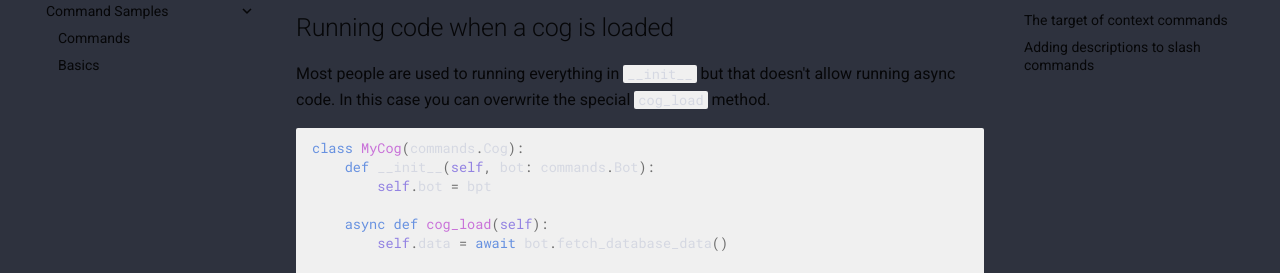
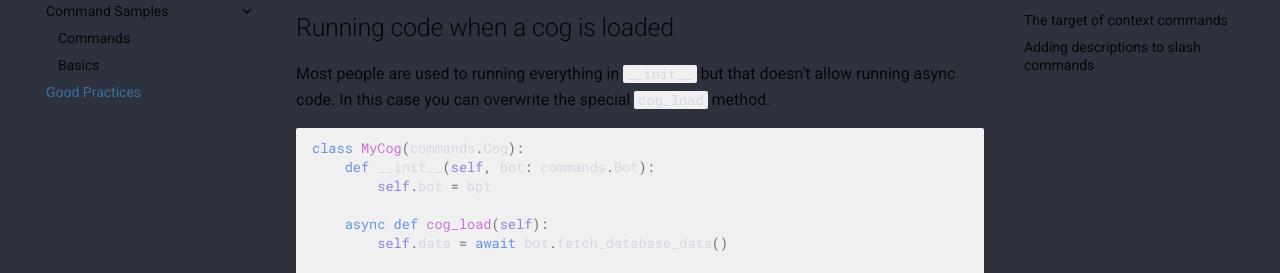
Before and after one commit to DisnakeDev/guide, an MkDocs documentation site: the page built from docs/good-practices.md, in a window 1280 px wide. Shown: the part 235-508 px from the top of the page. Built offline with MkDocs 1.6.1 and Material for MkDocs 9.7.7, drawn with Linux system fonts in a browser that asks for light colours; comment, search, counter and statistics services are not loaded.

Commit message:
Added `good-practices.md` in navigation.

```diff
--- a/mkdocs.yml
+++ b/mkdocs.yml
@@ -49,6 +49,7 @@ nav:
     - Command Samples:
         - commands/index.md
         - commands/basic.md
+    - good-practices.md
 
 extra_css:
     - stylesheets/extra.css
```
